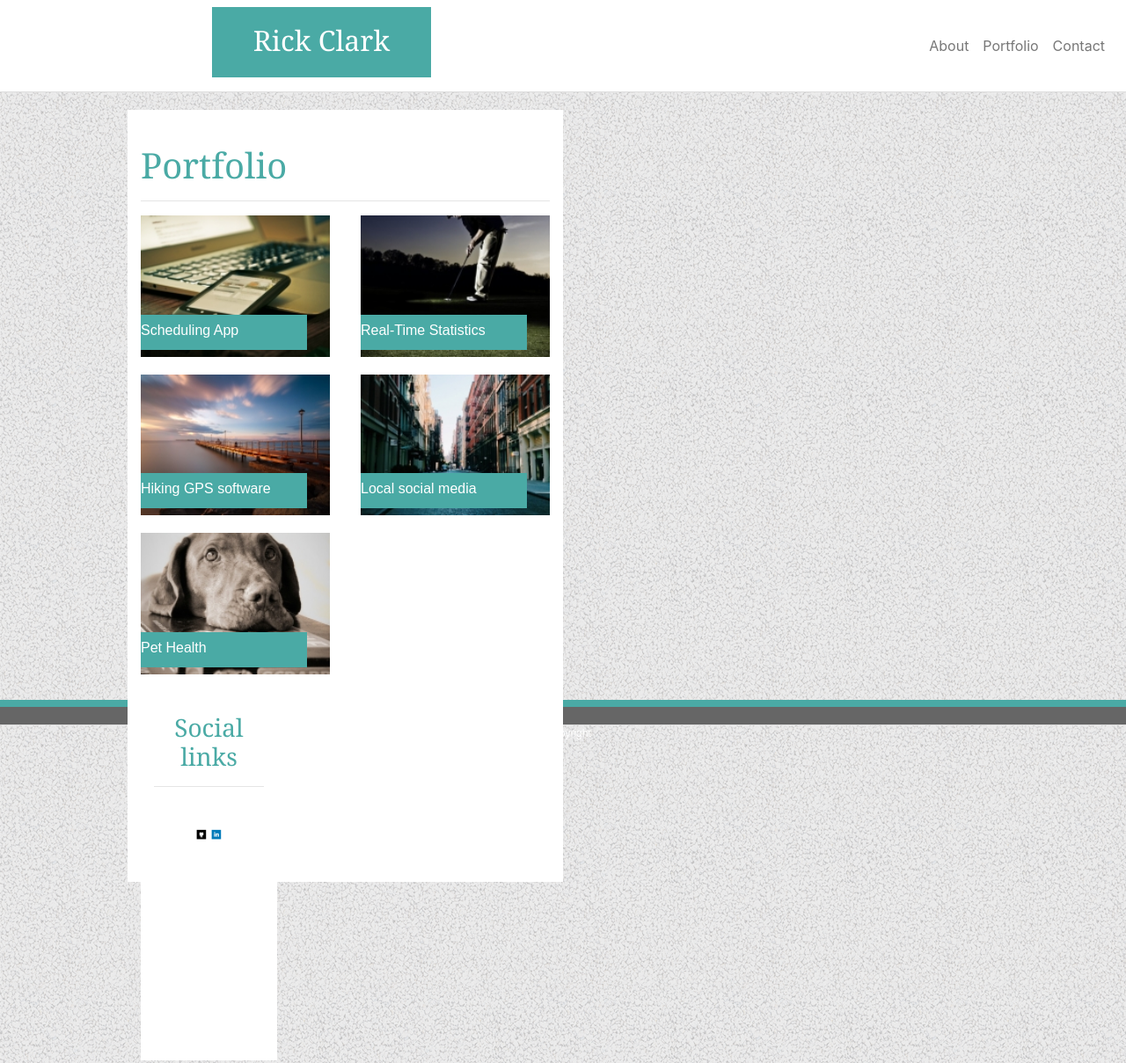
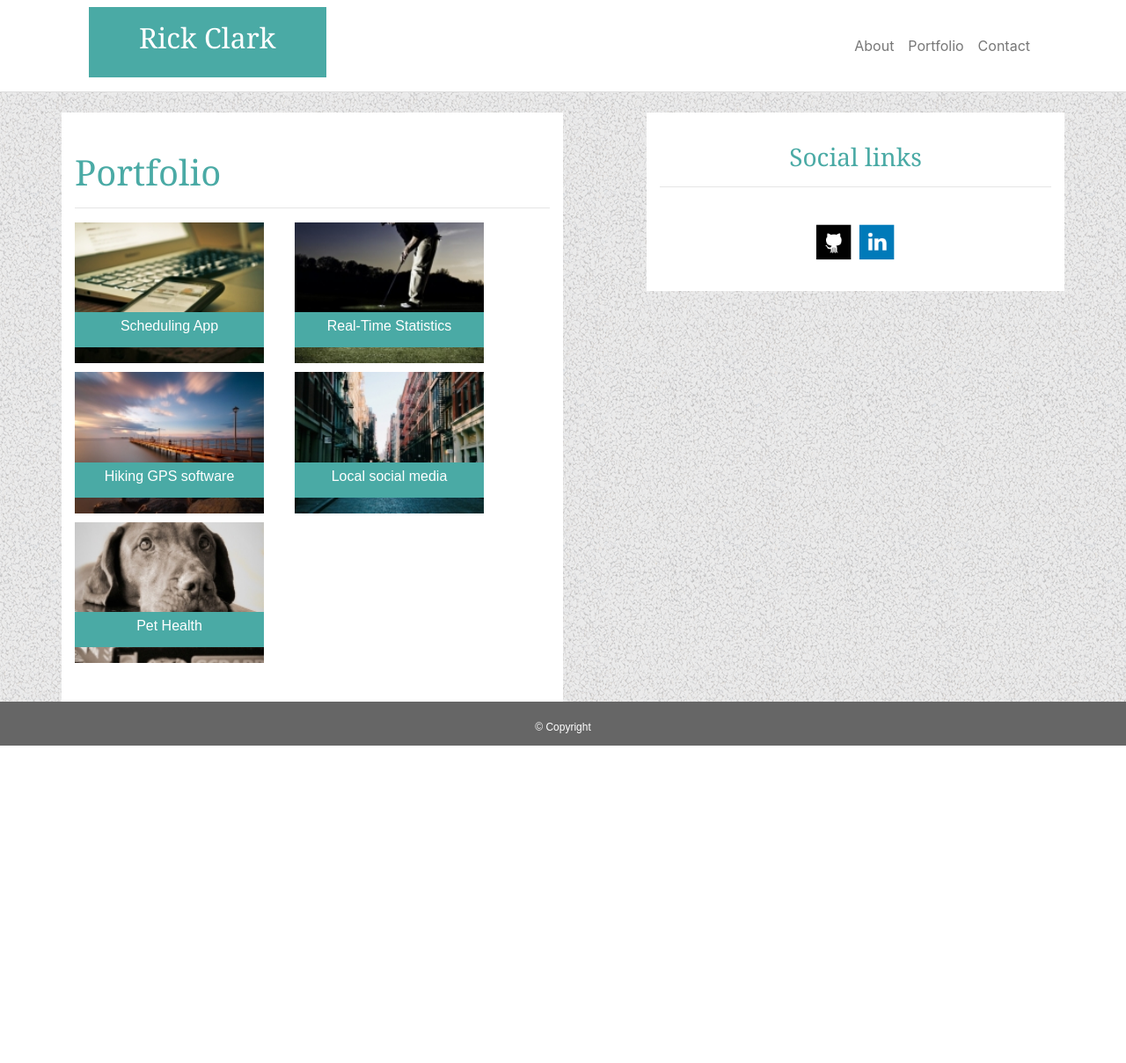
Before and after one commit to RClark4958/Bootstrap_Basic_Portfolio, a plain HTML site: page portfolio.html in a window 1280 px wide. Shown: the top 1209 px of the page at 88% size. After the commit the page ends 848 px from the top, so only its background shows below. Drawn offline with nearby package versions, Linux system fonts and the light colour scheme.

Commit message:
second commit

```diff
--- a/assets/css/style.css
+++ b/assets/css/style.css
@@ -1,7 +1,7 @@
 .middle {
     background-image: url('../images/gravel.png');
     background-repeat: repeat;
-    background-size:auto;
+    background-size: auto;
 }
 
 .wrapper {
@@ -18,13 +18,13 @@ a:link, a:visited, a:hover, a:active {
 }
 
 .rickc, .navbar h2 {
-    width: 20%;
+    width: 25%;
     height: 80px;
     background-color: #4aaaa5;
     text-align: center;
     padding-top: 5px;
     float: left;
-    margin-left: 18%;
+    margin-left: 0%;
 }
 
 .navbar h2 {
@@ -39,7 +39,7 @@ a:link, a:visited, a:hover, a:active {
     border-top: 1px solid #dddddd;
     background-color: #ffffff;
     clear: both;
-    border-bottom: 8px solid #4aaaa5;
+
 }
 
 .about {
@@ -66,7 +66,7 @@ a:link, a:visited, a:hover, a:active {
 .col-6 p {
     font-size: 20px;
     color: #777777;
-    line-height: 26px;
+    line-height: 22px;
     font-family: 'Arial', 'Helvetica Neue', Helvetica, sans-serif;
 }
 
@@ -85,11 +85,11 @@ input::placeholder {
 }
 
 .inputText {
-    width: 960px;
+    width: 450px;
 }
 
 #messageBox {
-    height: 100px;
+    height: 230px;
 }
 
 #submitButton {
@@ -101,7 +101,8 @@ input::placeholder {
     font-family: 'Arial', 'Helvetica Neue', Helvetica, sans-serif;
 }
 
-.col-4 {
+.col-5 {
+    float: right;
     margin-top: 2%;
     padding: 3%;
     background-color: #ffffff;
@@ -111,6 +112,11 @@ input::placeholder {
     font-family: Georgia, 'Times New Roman', Times, serif;
 }
 
+.linkicon {
+    width: 10%;
+    height: auto;
+}
+
 .col-6 {
     background-color:#ffffff;
     font-family: 'Arial', 'Helvetica Neue', Arial, Helvetica, sans-serif;
@@ -118,10 +124,7 @@ input::placeholder {
     padding: 3%;
 }
 
-.linkicon {
-    width: 10%;
-    height: auto;
-}
+
 
 table {
     width: 500px;
@@ -130,12 +133,12 @@ table {
 
 td, th, tr {
     padding: 0px;
-    padding-bottom: 20px;
+    padding-bottom: 10px;
     position: relative;
 }
 
 table div {
-    width: 189px;
+    width: 215px;
     height: 40px;
     background-color: #4aaaa5;
     position: absolute;
@@ -149,6 +152,7 @@ table div {
     font-size: 16px;
     margin: 0;
     padding-top: 5px;
+    text-align: center;
     font-weight: lighter;
     font-family: 'Arial', 'Helvetica Neue', Helvetica, sans-serif;
 }
@@ -160,7 +164,7 @@ table img {
 
 .footer {
     margin: 0px;
-    height: 30px;
+    height: 50px;
     background-color: #666666;
     text-align: center;
     color: #ffffff;
--- a/portfolio.html
+++ b/portfolio.html
@@ -7,6 +7,7 @@
     <link rel="stylesheet" href="https://stackpath.bootstrapcdn.com/bootstrap/4.1.3/css/bootstrap.min.css">
 </head>
 <body>
+    <div class="container">
     <nav class="navbar navbar-expand-lg">
             <h2>Rick Clark</h2>
         <div class="collapse navbar-collapse justify-content-end" id="navbarSupportedContent">
@@ -23,9 +24,10 @@
             </ul>
         </div>
     </nav>
+    </div>
 
     <div class="middle">
-        <div class="wrapper">
+        <div class="container">
         <div class="row">
         <div class="col-6">
                 <h1>Portfolio</h1>
@@ -58,9 +60,11 @@
                     </th>
                     </tr>
                 </table>
+        </div>
 
         <div class="col-1"></div>
-        <div class="col-4">
+
+        <div class="col-5">
             <h3>Social links</h3>
             <hr>
             <br>
@@ -69,12 +73,9 @@
         </div>
         </div>
     </div>
-        </div>
-        </div>
-    </div>
 
         <footer class="footer">
-    <div class="middle">
+            <div class="container">
                 <span class="text-muted"><p>&#169; Copyright</p></span>
             </div>
         </footer>
```
Also changed, not shown: contact.html (+9 -7 lines), index.html (+8 -3 lines). Lines whose indentation alone changed are shown as unchanged.
